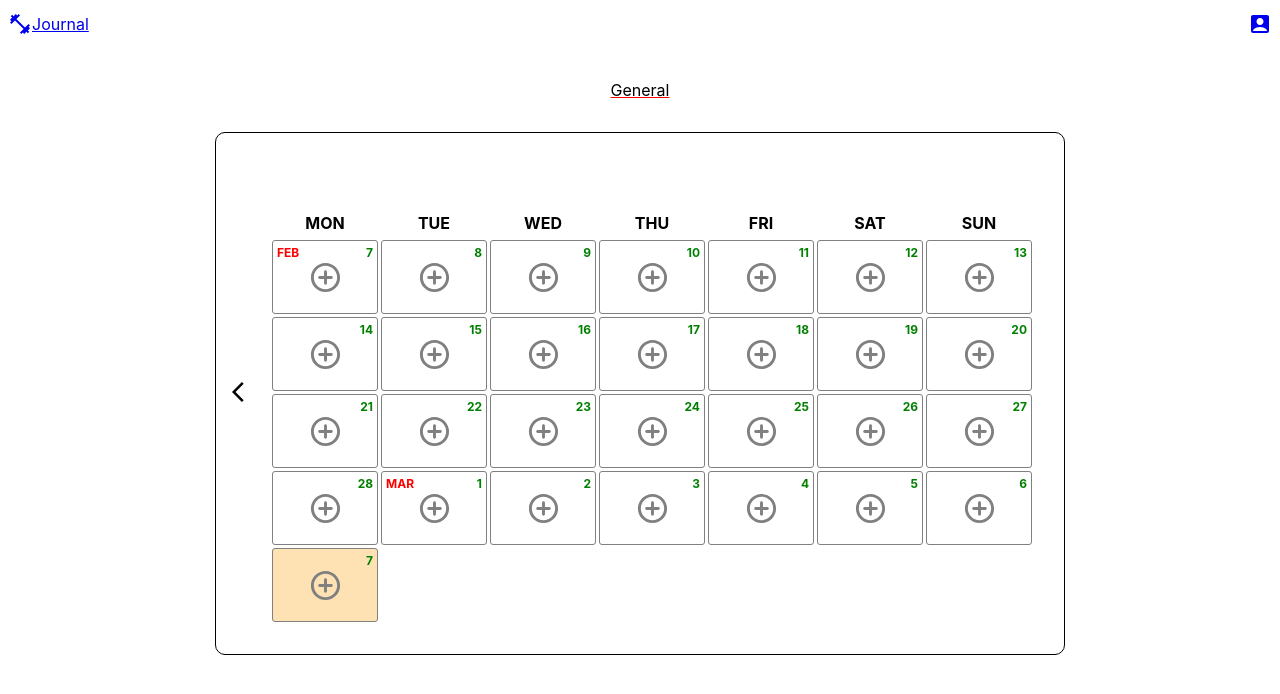
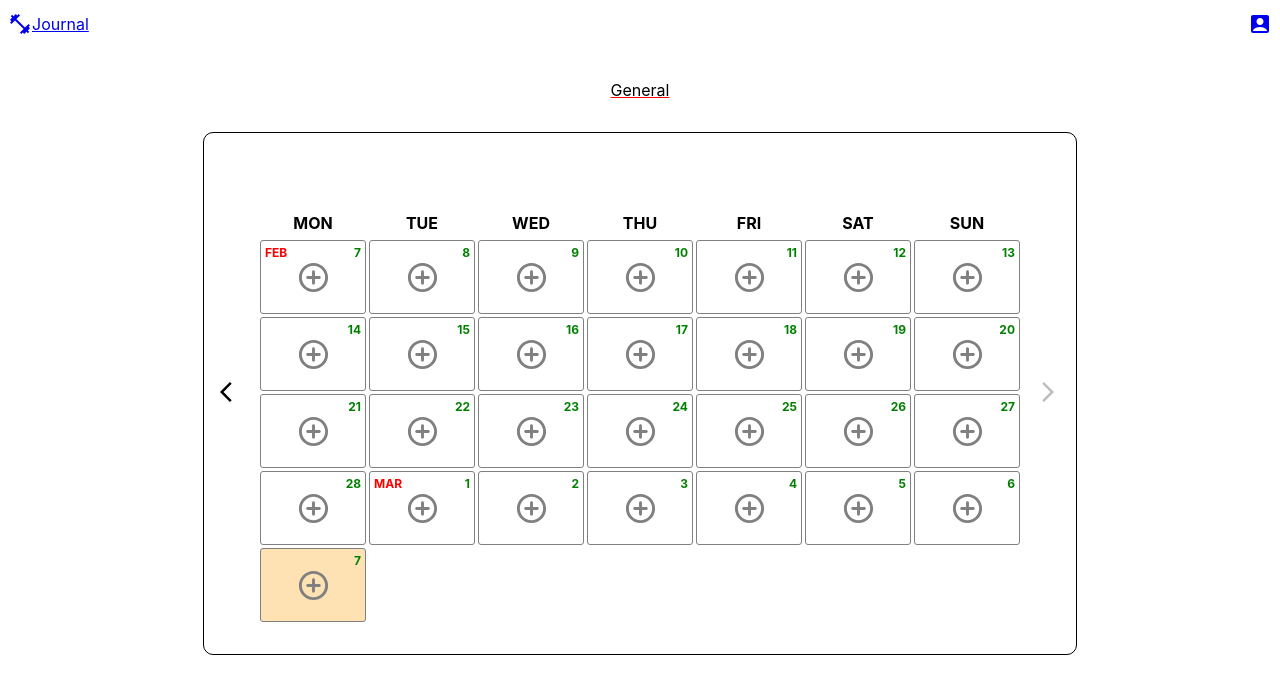
Before and after one commit to miguebarbell/journal, a React (Create React App) app in the folder client/: page / in a window 1280 px wide. Shown: the top 694 px of the page. Built offline with nearby package versions, Linux system fonts and the light colour scheme.

Commit message:
forward arrow disabled when you are in the present week

```diff
--- a/client/src/components/calendar.jsx
+++ b/client/src/components/calendar.jsx
@@ -59,7 +59,7 @@ const GoalSpan = styled.span`
   `;
 
 const ChangeMonthSpan = styled.span`
-  cursor: pointer;
+  cursor: ${({disabled}) => disabled ? "default" : "pointer"};
   //top: 50%;
   //position: absolute;
 `;
@@ -134,6 +134,7 @@ const Calendar = () => {
           ))}
         </GridContainer>
         {relativeMonth !== 0 && <ChangeMonthSpan left={false} onClick={() => setRelativeMonth(relativeMonth + 1)}><ArrowForwardIosIcon/></ChangeMonthSpan>}
+          {relativeMonth === 0 && <ChangeMonthSpan disabled={true}><ArrowForwardIosIcon color="disabled"/></ChangeMonthSpan>}
         </CalendarWrapper>
       </Container>
     );
```
